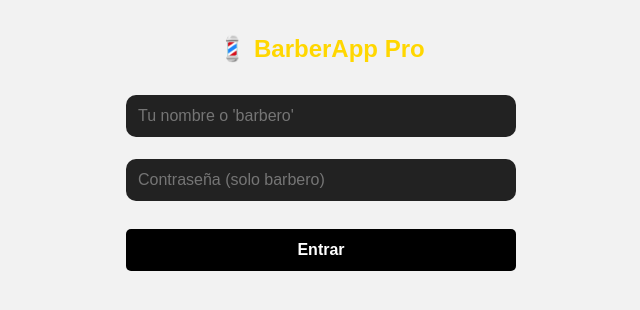
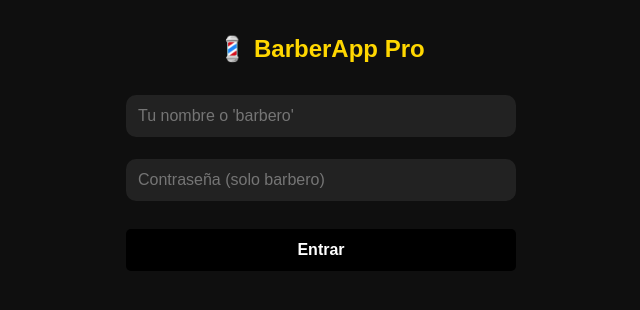
Before and after one commit to barberapp-juan/barberapp-juan, a Flask app: page / in a window 1280 px wide. Shown: the top 310 px of the page, without its empty margins (319-959 px from the left). Run offline with Flask 3, Linux system fonts and the light colour scheme.

Commit message:
ajuste de diseño

```diff
--- a/static/style.css
+++ b/static/style.css
@@ -7,8 +7,9 @@ body {
     margin: 0;
     padding: 0;
     font-family: Arial, sans-serif;
-    background: #f2f2f2;
+    background: #0f0f0f;
 }
+
 
 .container {
     width: 100%;
```
